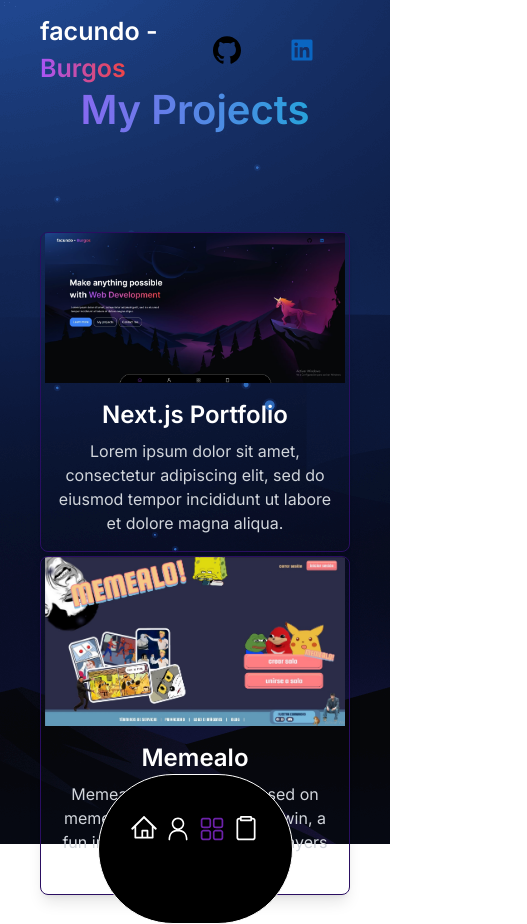
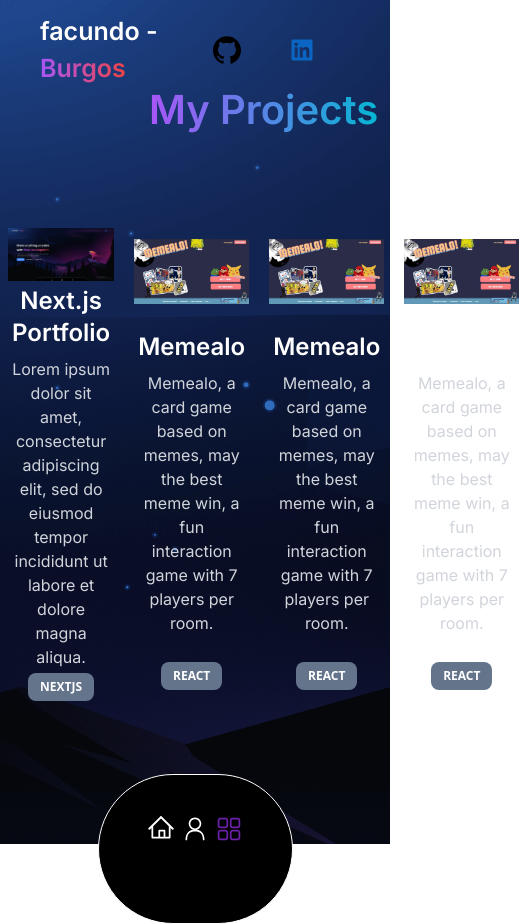
Before and after one commit to fxcx/dev-web, a Next.js app: page /my-projects in a window 390 px wide. Shown: the whole page, 527 px wide, since content can reach past the window. Built offline with nearby package versions, Linux system fonts and the light colour scheme.

Commit message:
modifique las cards

```diff
--- a/src/app/contact-me/page.tsx
+++ /dev/null
@@ -1,22 +0,0 @@
-import ContactForm from "@/components/ContactForm";
-
-
-const Contact = () => {
-  return (
-    <div
-      style={{ backgroundImage: "url(bg-3.jpg)" }}
-      className="w-screen h-screen bg-cover bg-center flex items-center justify-center"
-    >
-      <div
-        style={{ backgroundImage: "url(atombg-comp.webp" }}
-        className="h-[60%] w-[80%] relative bg-cover bg-center rounded-xl border border-white"
-      >
-        <div className="absolute left-20 bottom-16 w-[70%] md:w-[30%]">
-          <ContactForm />
-        </div>
-      </div>
-    </div>
-  );
-};
-
-export default Contact;
--- a/src/app/my-projects/page.tsx
+++ b/src/app/my-projects/page.tsx
@@ -5,27 +5,42 @@
     <section
       className="max-h-full h-screen"
       style={{ backgroundImage: "url(/main-bg.webp)" }}>
-    <div
-      className="grid place-content-center gap-3"
-    >
+      <section className="grid place-items-center">
+        <div className="">
           <h1 className=" text-center text-[40px] font-semibold text-transparent bg-clip-text bg-gradient-to-r from-purple-500 to-cyan-500 py-20">
             My Projects
           </h1>
-      <div className="flex flex-col-1 flex-wrap justify-center gap-1 px-10">
+        </div>
+
+        <div className="flex flex-row gap-5 sm:flex sm:flex-wrap p-2">
           <ProjectCard
             src="/port.jpg"
             title="Next.js Portfolio"
             description="Lorem ipsum dolor sit amet, consectetur adipiscing elit, sed do eiusmod tempor incididunt ut labore et dolore magna aliqua."
+            skill='nextjs'
           />
           <ProjectCard
             src="/memealo.jpg"
             title="Memealo"
             description="Memealo, a card game based on memes, may the best meme win, a fun interaction game with 7 players per room."
+            skill='react'
+          />
+          <ProjectCard
+            src="/memealo.jpg"
+            title="Memealo"
+            description="Memealo, a card game based on memes, may the best meme win, a fun interaction game with 7 players per room."
+            skill='react'
+          />
+          <ProjectCard
+            src="/memealo.jpg"
+            title="Memealo"
+            description="Memealo, a card game based on memes, may the best meme win, a fun interaction game with 7 players per room."
+            skill='react'
           />
         </div>
-    </div>
       </section>
-  );
-};
+    </section>
+  )
+}
 
-export default Projects;
+export default Projects
--- a/src/app/page.tsx
+++ b/src/app/page.tsx
@@ -26,7 +26,7 @@
               href="/my-skills"
               className="rounded-[20px] group relative bg-blue-500 hover:bg-blue-400 px-5 py-3 text-lg text-white max-w-[200px]"
             >
-              Learn more
+              skills
             </Link>
             <Link
               href="/my-projects"
@@ -34,13 +34,6 @@
             >
               <div className="absolute rounded-[20px]  bg-white inset-0 opacity-0 group-hver:opacity-20" />
               My projects
-            </Link>
-            <Link
-              href="/contact-me"
-              className="rounded-[20px] group relative bg-trasparent border border-white px-5 py-3 text-lg text-white max-w-[200px]"
-            >
-              <div className="absolute rounded-[20px]  bg-white inset-0 opacity-0 group-hver:opacity-20" />
-              Contact me
             </Link>
           </div>
         </div>
--- a/src/components/ContactForm.tsx
+++ /dev/null
@@ -1,36 +0,0 @@
-
-const ContactForm = () => {
-  return (
-    <form>
-      <h2 className="text-2xl font-bold mb-5 text-white">Contact Me</h2>
-      <div className="mb-3">
-        <input
-          type="text"
-          placeholder="Your name"
-          name="name"
-          className="w-full px-3 py-2 text-sm text-gray-200 placeholder-gray-400 bg-white border-0 rounded shadow"
-        />
-      </div>
-      <div className="mb-3">
-        <input
-          type="email"
-          placeholder="Email"
-          name="email"
-          className="w-full px-3 py-2 text-sm text-gray-200 placeholder-gray-400 bg-white border-0 rounded shadow"
-        />
-      </div>
-      <div className="mb-3">
-        <input
-          placeholder="Your message"
-          name="message"
-          className="w-full px-3 py-2 text-sm text-gray-200 placeholder-gray-400 bg-white border-0 rounded shadow"
-        />
-      </div>
-      <button className="px-6 mb-10 py-3 text-sm font-bold text-white uppercase transition-all duration-150 ease-linear bg-blue-500 hover:bg-blue-400">
-        Send a message
-      </button>
-    </form>
-  );
-};
-
-export default ContactForm;
--- a/src/components/ProjectCard.tsx
+++ b/src/components/ProjectCard.tsx
@@ -4,22 +4,24 @@
   src: string;
   title: string;
   description: string;
+  skill: string;
 }
 
-const ProjectCard = ({ src, title, description }: Props) => {
+const ProjectCard = ({ src, title, description, skill }: Props) => {
   return (
-    <div className="grid place-items-center overflow-hidden rounded-lg shadow-lg border border-[#2A0E61]">
+    <div className="grid place-items-center ">
       <Image
         src={src}
         alt={title}
         width={300}
         height={300}
-        className="object-contain"
       />
-
-      <div className="relative p-4">
+      <div className="p-1 cotainer md:w- first-letter:1200">
         <h1 className="text-2xl text-center font-semibold text-white">{title}</h1>
         <p className="mt-2 text-gray-300 text-center">{description}</p>
+      </div>
+      <div className="relative grid select-none items-center whitespace-nowrap rounded-lg bg-slate-500 py-1.5 px-3 font-sans text-xs font-bold uppercase text-white">
+        <span className="">{skill}</span>
       </div>
     </div>
   );
--- a/src/types/navegations.tsx
+++ b/src/types/navegations.tsx
@@ -1,4 +1,4 @@
-import { RxHome, RxPerson, RxDashboard, RxClipboard } from "react-icons/rx";
+import { RxHome, RxPerson, RxDashboard } from "react-icons/rx";
 
 export const NavLinks = [
     {
@@ -16,9 +16,4 @@
       icon: RxDashboard,
       link: "/my-projects",
     },
-    {
-      name: "/contact-me",
-      icon: RxClipboard,
-      link: "/contact-me",
-    },
   ];
```
Lines whose indentation alone changed are shown as unchanged.
